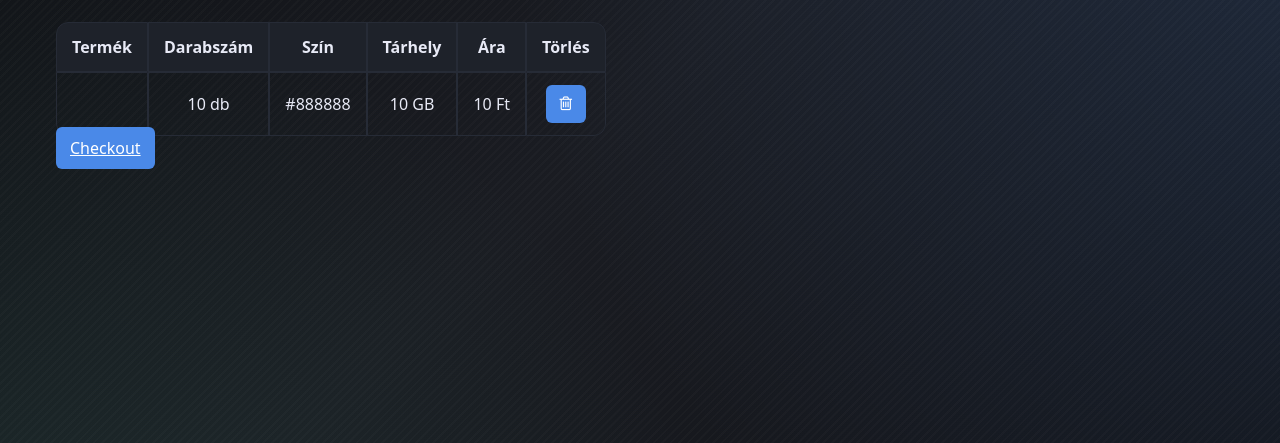
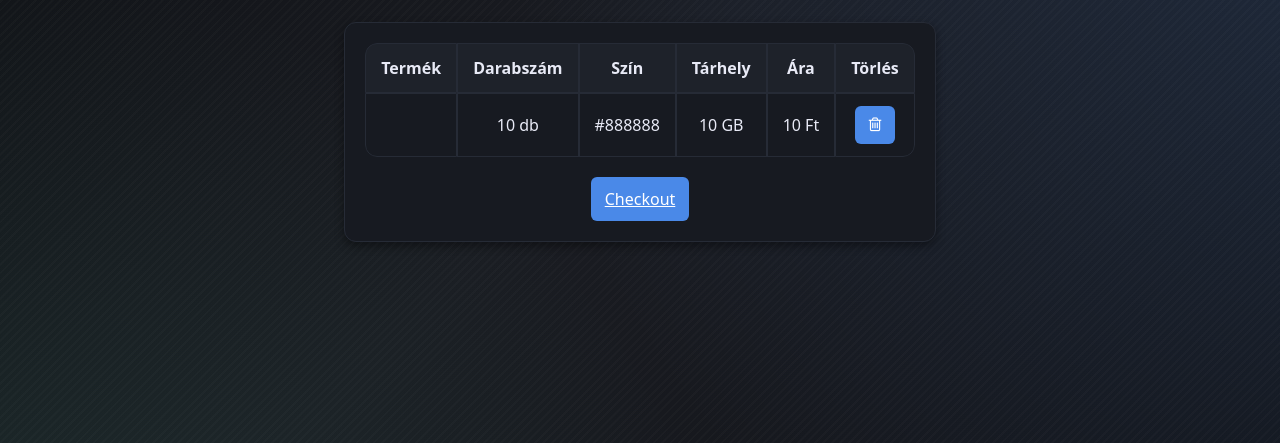
Before and after one commit to mzsl03/webshop, a Django app: template core_webshop/phoneshop/templates/cart.html in a window 1280 px wide. Shown: the part 53-496 px from the top of the page. Run offline with Django 5.2, Linux system fonts and the light colour scheme; the template is opened without the code that fills it: values that come from a table or form of the project are taken from there, others are empty; tables that the repository leaves empty hold one stand-in row (values such as "Sample post"); data that the repository does not hold is empty.

Commit message:
fix: styling of cart page made consistent with the other pages

```diff
--- a/core_webshop/phoneshop/static/css/cart.css
+++ b/core_webshop/phoneshop/static/css/cart.css
@@ -1,4 +1,4 @@
-.cart-container {
+#cart-container {
     padding: 20px;
     max-width: 1200px;
     margin: 0 auto;
@@ -6,6 +6,7 @@
     border: 1px solid var(--border);
     border-radius: 12px;
     box-shadow: 0 4px 10px rgba(0, 0, 0, 0.4);
+    justify-content: center;
 }
 
 .cart-list {
@@ -71,6 +72,13 @@
     background: var(--brand);
 }
 
+table + div {
+    margin-top: 20px;
+    display: flex;
+    align-items: center;
+    justify-content: center;
+}
+
 
 @media (max-width: 768px) {
     .cart-list th,
```
